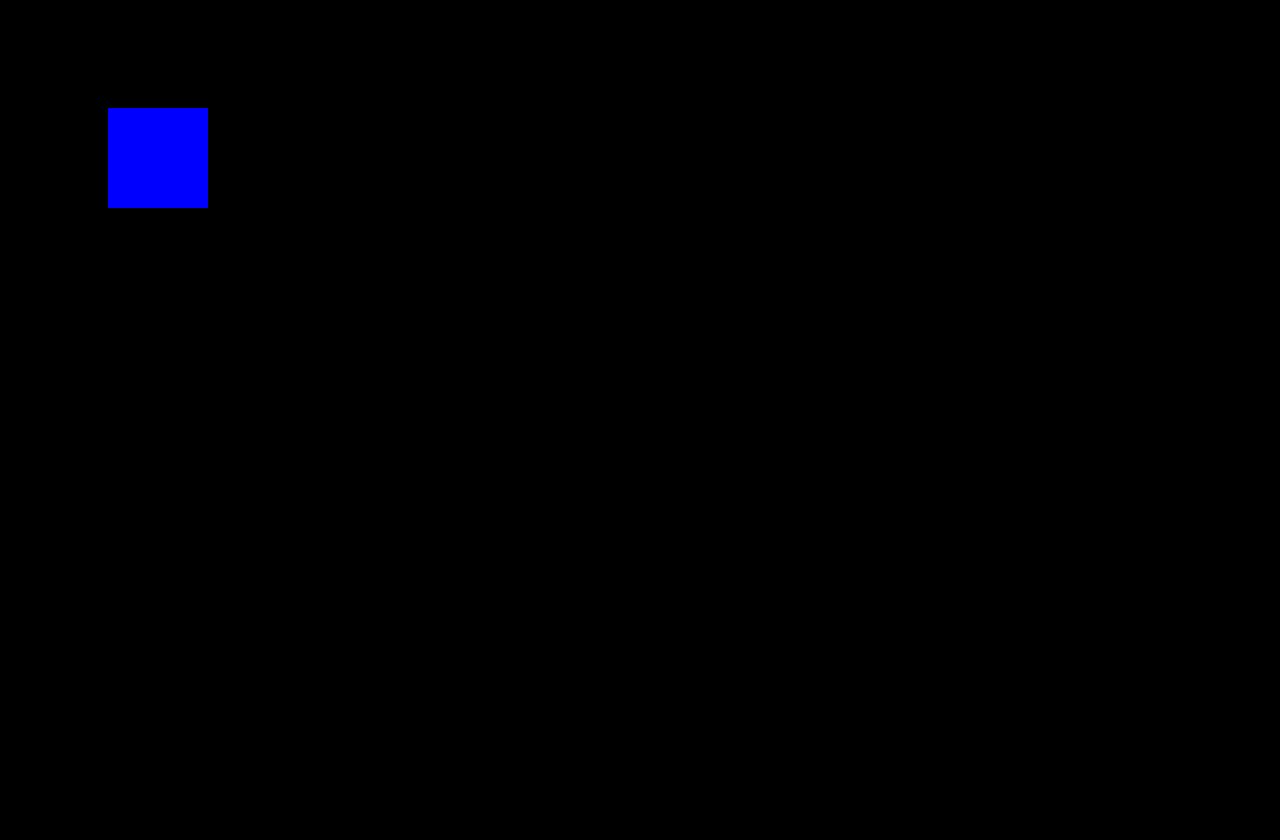
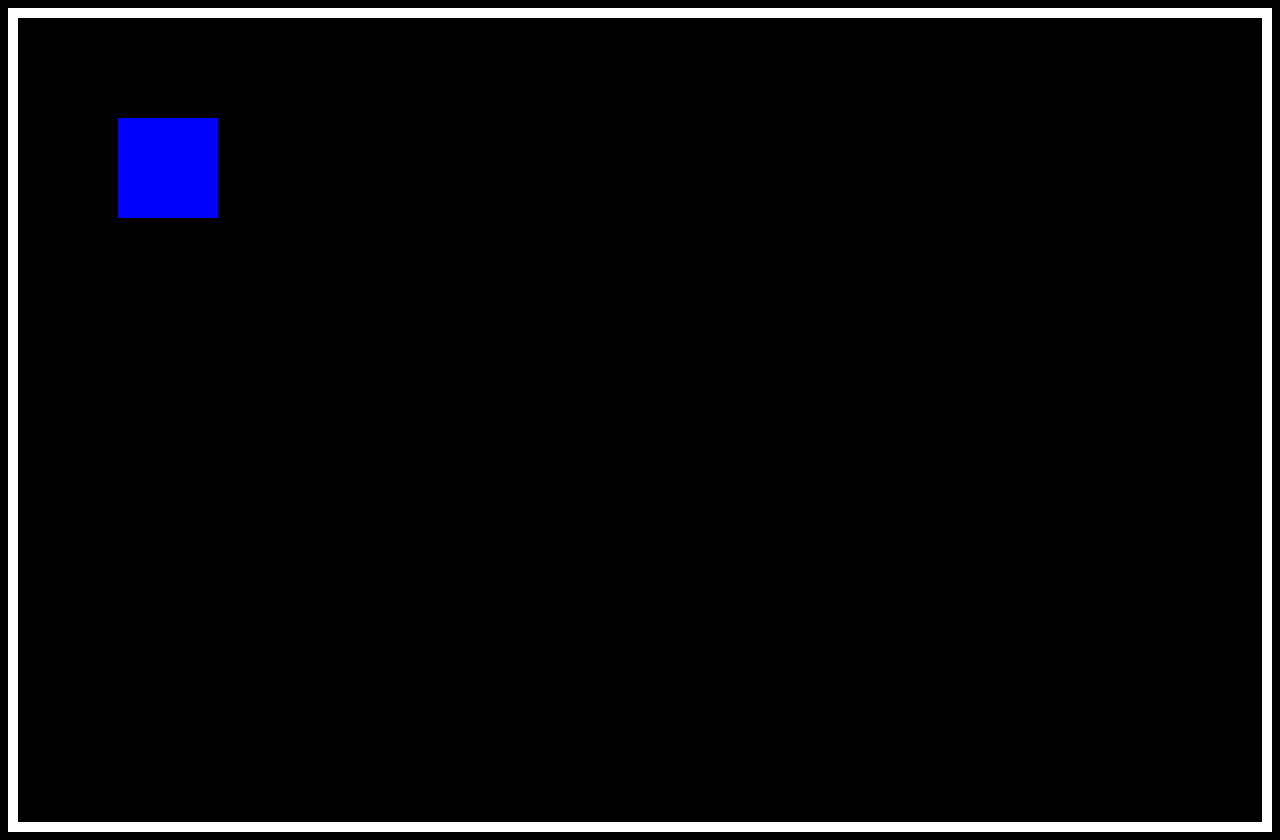
Before and after one commit to mr-7code/nodeNetworking, a plain HTML site: page Web/Client/index.html in a window 1280 px wide. Drawn offline with Linux system fonts and the light colour scheme.

```diff
--- a/Web/Client/style.css
+++ b/Web/Client/style.css
@@ -1,3 +1,6 @@
 body{
     background-color: black;
+    border: 10px;
+    border-style: solid;
+    border-color: white;
 }
```
